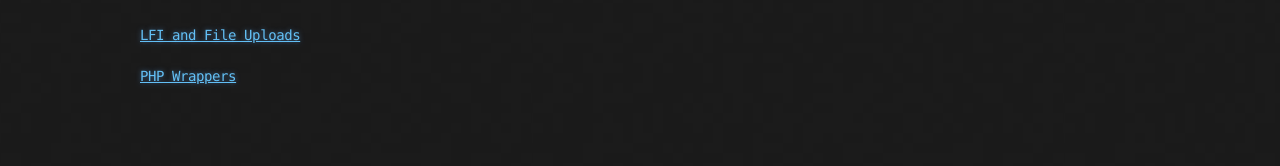
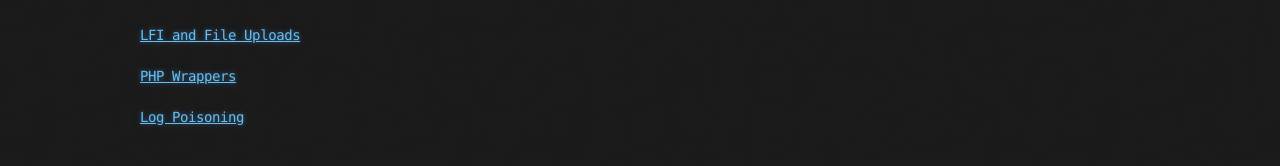
Before and after one commit to HenryEarl/HenryEarl.github.io, a Jekyll site: the page built from docs/HowToDocs/HackTheBox/Exploitation/File_Inclusion/index.md, in a window 1280 px wide. Shown: the part 208-374 px from the top of the page. Built offline with Jekyll 4.4.1, drawn with Linux system fonts in a browser that asks for light colours; our own code applies the rules of GitHub Pages for plain Markdown files.

Commit message:
Update index.md

```diff
--- a/docs/HowToDocs/HackTheBox/Exploitation/File_Inclusion/index.md
+++ b/docs/HowToDocs/HackTheBox/Exploitation/File_Inclusion/index.md
@@ -5,3 +5,5 @@ title: File Inclusion
 #### [LFI and File Uploads](LFI_and_File_Uploads.md)
 
 #### [PHP Wrappers](./PHP_Wrappers.md)
+
+#### [Log Poisoning](./Log_Poisoning.md)
```
